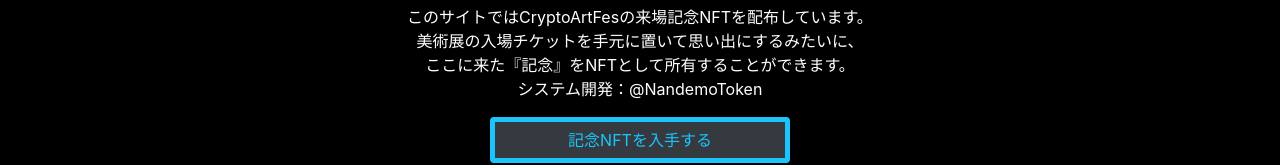
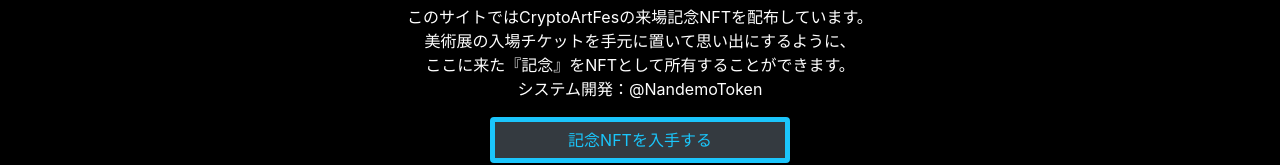
Before and after one commit to nandemotoken/CryptoArtFes_Replica, a plain HTML site: page index.html in a window 1280 px wide. Shown: the part 407-572 px from the top of the page. Drawn offline with Linux system fonts and the light colour scheme; a script that the page names is missing; a web font is replaced by a local one.

Commit message:
on testnet

```diff
--- a/index.html
+++ b/index.html
@@ -48,7 +48,7 @@
         <div class="col">
             <div>
                 <h1 style="text-align: center;font-family: Lobster, cursive;color: rgb(255,255,255);">Welcome to CreptoArtFes</h1>
-                <p style="color: rgb(255,255,255);text-align: center;">このサイトではCryptoArtFesの来場記念NFTを配布しています。<br>美術展の入場チケットを手元に置いて思い出にするみたいに、<br>ここに来た『記念』をNFTとして所有することができます。<br>システム開発：@NandemoToken</p>
+                <p style="color: rgb(255,255,255);text-align: center;">このサイトではCryptoArtFesの来場記念NFTを配布しています。<br>美術展の入場チケットを手元に置いて思い出にするように、<br>ここに来た『記念』をNFTとして所有することができます。<br>システム開発：@NandemoToken</p>
             </div>
         </div>
     </div>
```
